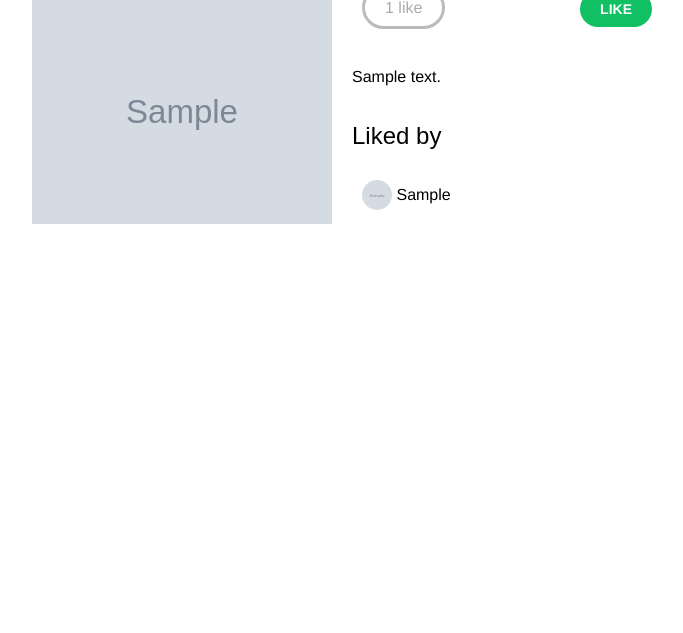
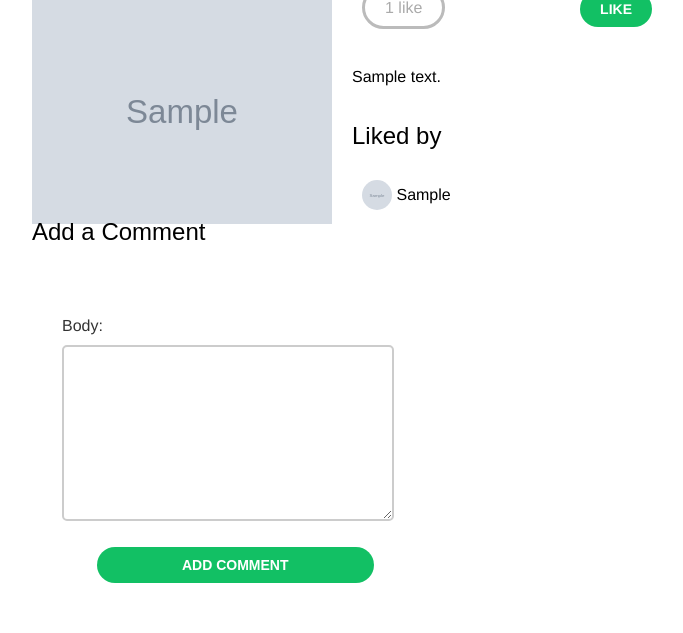
Before and after one commit to py-piyush/picshare-social-media-django, a Django app: a page that uses socialsite/images/templates/images/image/detail.html in a window 1280 px wide. Shown: the part 176-809 px from the top of the page, without its empty margins (68-751 px from the left). Before the commit the page ends 400 px from the top, so only its background shows below. Run offline with Django 4.2, Linux system fonts and the light colour scheme; tables that the repository leaves empty hold one stand-in row (values such as "Sample post"); grey boxes marked "Sample" are stand-in pictures; some libraries are stand-ins or nearby versions; some web fonts are replaced.

Commit message:
Can add comment

```diff
--- a/socialsite/account/static/css/base.css
+++ b/socialsite/account/static/css/base.css
@@ -108,6 +108,10 @@ ol {
     margin: 0 auto;
     padding: 30px;
     text-align: center;
+}
+.comment-form{
+    margin: 0;
+    float: left;
 }
 
 /* forms */
@@ -366,11 +370,10 @@ a.follow {
     color: #333;
 }
 
-/* .image-likes{
-    display: flex;
-    flex-direction: column;
-    align-items: start;
-} */
+.image-likes{
+    display: block;
+}
+
 
 .image-likes div {
     float: left;
@@ -390,6 +393,11 @@ a.follow {
     width: 30px;
     height: 30px;
     border-radius: 50%;
+}
+.comments{
+    float: left;
+    position: absolute;
+    left: 100px;
 }
 
 /* users */
--- a/socialsite/images/forms.py
+++ b/socialsite/images/forms.py
@@ -2,7 +2,7 @@ import requests
 from django import forms
 from django.core.files.base import ContentFile
 from django.utils.text import slugify
-from .models import Image
+from .models import Image, Comment
 
 
 class ImagePostForm(forms.ModelForm):
@@ -38,3 +38,9 @@ class ImageBookmarkForm(forms.ModelForm):
         if commit:
             image.save()
         return image
+
+
+class CommentForm(forms.ModelForm):
+    class Meta:
+        model = Comment
+        fields = ["body"]
--- a/socialsite/images/models.py
+++ b/socialsite/images/models.py
@@ -37,3 +37,19 @@ class Image(models.Model):
 
     def __str__(self):
         return self.title
+
+
+class Comment(models.Model):
+    user = models.ForeignKey(
+        settings.AUTH_USER_MODEL, related_name="commented", on_delete=models.CASCADE
+    )
+    post = models.ForeignKey(Image, on_delete=models.CASCADE, related_name="comments")
+    body = models.TextField()
+    created = models.DateTimeField(auto_now_add=True)
+    updated = models.DateTimeField(auto_now=True)
+
+    class Meta:
+        ordering = ["created"]
+
+    def __str__(self):
+        return f"Comment by {self.user.username} on {self.post.title}"
--- /dev/null
+++ b/socialsite/images/templates/images/comment/comment_form.html
@@ -0,0 +1,7 @@
+<h2>Add a Comment</h2>
+<div class="form-container comment-form">
+  <form action="{% url 'images:post_comment' image.id %}" method="post">
+    {{form.as_p}} {% csrf_token %}
+    <input type="submit" value="Add Comment" />
+  </form>
+</div>
--- a/socialsite/images/templates/images/image/detail.html
+++ b/socialsite/images/templates/images/image/detail.html
@@ -37,6 +37,10 @@
                 </div>
             {% endfor %}
         </div>
+        <br>
+        <div class="comments">
+            {% include 'images/comment/comment_form.html' %}
+        </div>
     {% endwith %}
 {% endblock content %}
 {% block domready %}
--- a/socialsite/images/urls.py
+++ b/socialsite/images/urls.py
@@ -9,4 +9,5 @@ urlpatterns = [
     path("detail/<int:id>/<slug:slug>/", views.image_detail, name="detail"),
     path("like/", views.image_like, name="like"),
     path("", views.image_list, name="list"),
+    path("<int:image_id>/comment/", views.image_comment, name="post_comment"),
 ]
--- a/socialsite/images/views.py
+++ b/socialsite/images/views.py
@@ -4,7 +4,7 @@ from django.views.decorators.http import require_POST
 from django.http import JsonResponse, HttpResponse
 from django.contrib import messages
 from django.core.paginator import Paginator, EmptyPage, PageNotAnInteger
-from .forms import ImageBookmarkForm, ImagePostForm
+from .forms import ImageBookmarkForm, ImagePostForm, CommentForm
 from .models import Image
 
 # Create your views here.
@@ -47,8 +47,11 @@ def image_bookmark(request):
 
 def image_detail(request, id, slug):
     image = get_object_or_404(Image, id=id, slug=slug)
+    form = CommentForm()
     return render(
-        request, "images/image/detail.html", {"section": "images", "image": image}
+        request,
+        "images/image/detail.html",
+        {"section": "images", "image": image, "form": form},
     )
 
 
@@ -94,3 +97,21 @@ def image_list(request):
     return render(
         request, "images/image/list.html", {"section": "images", "images": images}
     )
+
+
+@login_required
+@require_POST
+def image_comment(request, image_id):
+    image = get_object_or_404(Image, id=image_id)
+    comment = None
+    form = CommentForm(data=request.POST)
+    if form.is_valid():
+        comment = form.save(commit=False)
+        comment.post = image
+        comment.user = request.user
+        comment.save()
+    return render(
+        request,
+        "images/image/detail.html",
+        {"section": "images", "image": image, "form": form},
+    )
```
Also changed, not shown: socialsite/images/admin.py (+7 -1 lines), socialsite/images/migrations/0003_comment.py (added).
